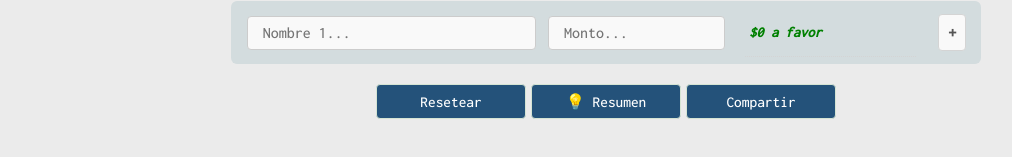
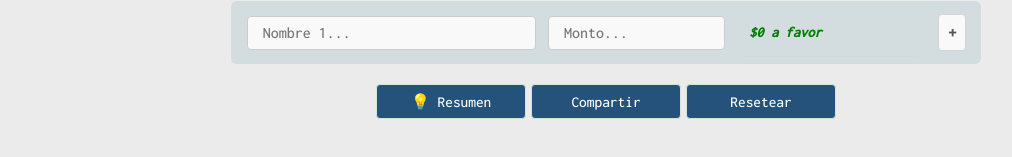
Before and after one commit to julianballejos/herramientas-calc_cuenta, a plain HTML site: page index.html in a window 1280 px wide. Shown: the part 269-426 px from the top of the page, without its empty margins (34-1046 px from the left). Drawn offline with Linux system fonts and the light colour scheme.

Commit message:
Update index.html

```diff
--- a/index.html
+++ b/index.html
@@ -46,9 +46,9 @@
 
 	</form>
 <div class="resultado">
-	<button onclick="location.reload()">Resetear</button>
 	<button onclick="sugerirTransferencias()">💡 Resumen</button>
 	<button onclick="compartirURL()">Compartir</button>
+	<button onclick="resetearFormulario()">Resetear</button>
 </div>
 	<div id="transferencias" class="transferencias"></div>
 
```
